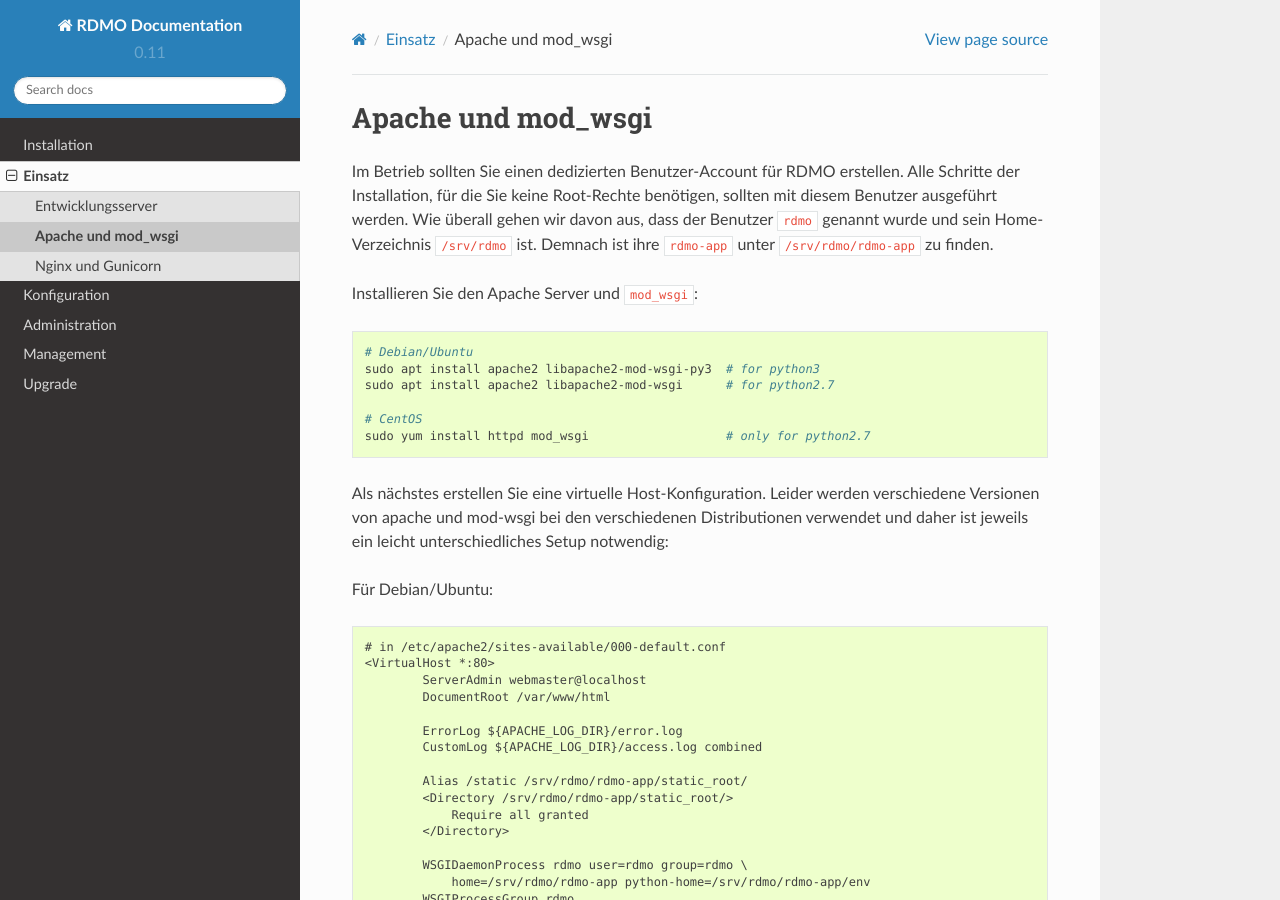
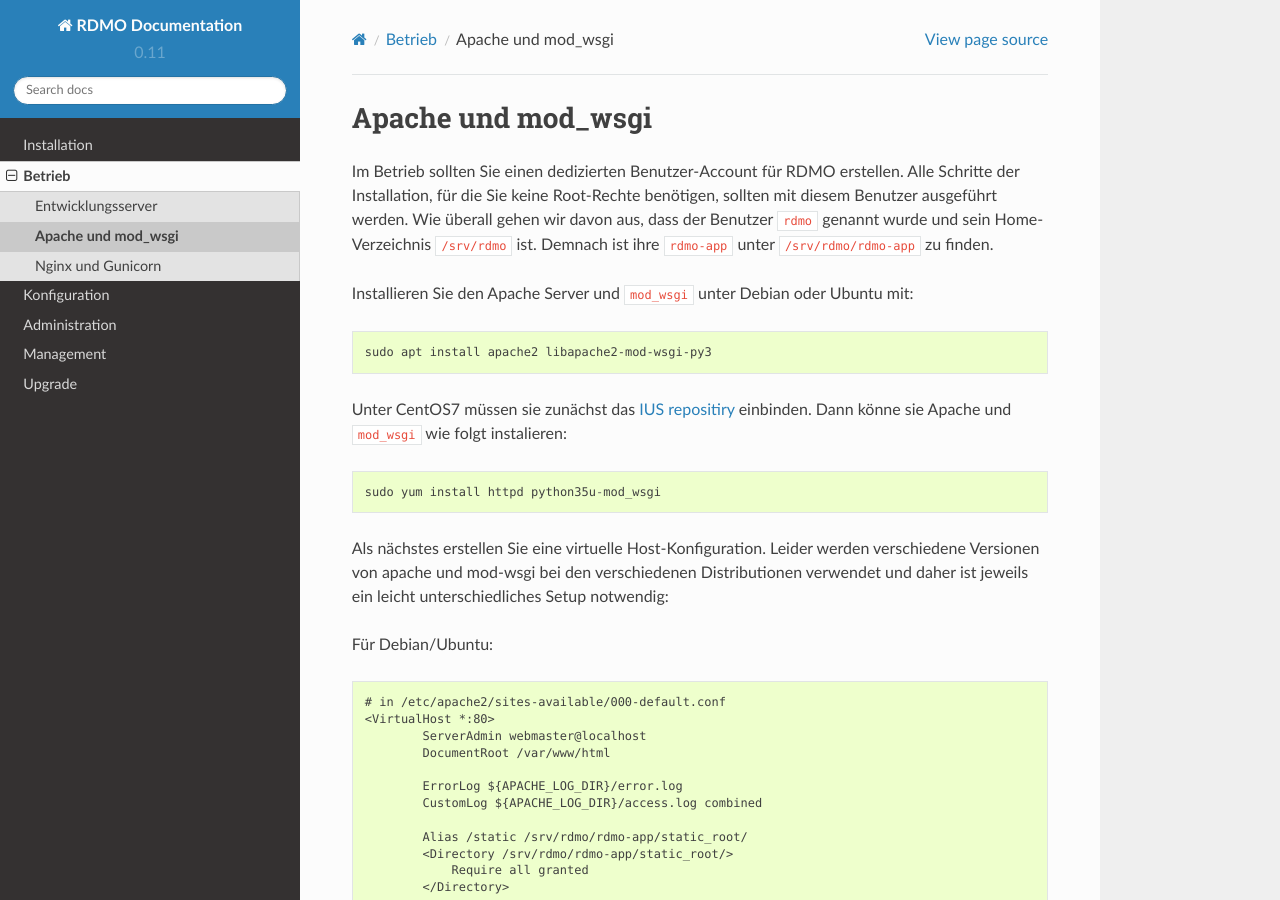
Before and after one commit to rdmorganiser/rdmo-docs-de, a Sphinx documentation site: the page built from docs/deployment/apache.md, in a window 1280 px wide and 900 px high. Built offline with Sphinx 7.4.7 and the Read the Docs theme 2.0.0, drawn with Linux system fonts in a browser that asks for light colours; some of the changed text lies outside the part shown.

Commit message:
Update deployment

````diff
--- a/docs/deployment/apache.md
+++ b/docs/deployment/apache.md
@@ -2,15 +2,16 @@
 
 Im Betrieb sollten Sie einen dedizierten Benutzer-Account für RDMO erstellen. Alle Schritte der Installation, für die Sie keine Root-Rechte benötigen, sollten mit diesem Benutzer ausgeführt werden. Wie überall gehen wir davon aus, dass der Benutzer `rdmo` genannt wurde und sein Home-Verzeichnis `/srv/rdmo` ist. Demnach ist ihre `rdmo-app` unter `/srv/rdmo/rdmo-app` zu finden.
 
-Installieren Sie den Apache Server und `mod_wsgi`:
+Installieren Sie den Apache Server und `mod_wsgi` unter Debian oder Ubuntu mit:
 
 ```bash
-# Debian/Ubuntu
-sudo apt install apache2 libapache2-mod-wsgi-py3  # for python3
-sudo apt install apache2 libapache2-mod-wsgi      # for python2.7
+sudo apt install apache2 libapache2-mod-wsgi-py3
+```
 
-# CentOS
-sudo yum install httpd mod_wsgi                   # only for python2.7
+Unter CentOS7 müssen sie zunächst das [IUS repositiry](https://ius.io/) einbinden. Dann könne sie Apache und `mod_wsgi` wie folgt instalieren:
+
+```
+sudo yum install httpd python35u-mod_wsgi
 ```
 
 Als nächstes erstellen Sie eine virtuelle Host-Konfiguration. Leider werden verschiedene Versionen von apache und mod-wsgi bei den verschiedenen Distributionen verwendet und daher ist jeweils ein leicht unterschiedliches Setup notwendig:
@@ -87,7 +88,7 @@
 touch config/wsgi.py
 ```
 
-Außerdem muss das `collectstatic`-Kommando innerhalb der virtuellen Umgebung neu ausgeführt werden:
+Außerdem muss das `collectstatic`-Kommando innerhalb der virtuellen Umgebung neu ausgeführt werden. Beide Schritte können mit dem folgenden Kommando kombiniert ausgeführt werden:
 
 ```bash
 python manage.py deploy
--- a/docs/deployment/index.md
+++ b/docs/deployment/index.md
@@ -1,4 +1,4 @@
-# Einsatz
+# Betrieb
 
 Wie bereits erwähnt kann RDMO in zwei verschiedenen Setups genutzt werden:
 
@@ -9,10 +9,10 @@
     * [Nginx, Gunicorn und Systemd](../nginx.html)
 
 ```eval_rst
-    .. toctree::
-       :maxdepth: 2
+.. toctree::
+   :maxdepth: 2
 
-       development
-       apache
-       nginx
+   development
+   apache
+   nginx
 ```
````
Also changed, not shown: docs/deployment/development.md (+2 -1 lines).
